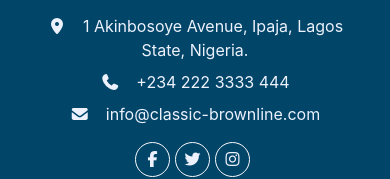
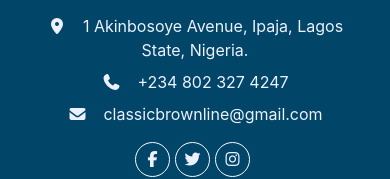
Before and after one commit to DafetiteOgaga/classic_brownline_plumbing_services, a React (Create React App) app in the folder classic_brownline_plumbing_services_website/: page / in a window 390 px wide. Shown: the part 3464-3643 px from the top of the page. Built offline with nearby package versions, Linux system fonts and the light colour scheme.

Commit message:
index.js: changed phone number, email and form email

```diff
--- a/classic_brownline_plumbing_services_website/src/components/index.js
+++ b/classic_brownline_plumbing_services_website/src/components/index.js
@@ -11,10 +11,10 @@ import { environmentType } from "../hooks/useFetchApi";
 const yearFounded = 2010
 const currentYear = new Date().getFullYear();
 const address = "1 Akinbosoye Avenue, Ipaja, Lagos State, Nigeria."
-const phoneNumber1 = "+234 222 3333 444";
-const email = "info@classic-brownline.com"
+const phoneNumber1 = "+234 802 327 4247";
+const email = "classicbrownline@gmail.com"
 const siteName = "Classic Brownline"
-let formEmail = "brownfoluke@gmail.com"
+let formEmail = "classicbrownline@gmail.com"
 if (environmentType() === "development") {
     formEmail = "ogagadafetite@gmail.com"
 }
```
